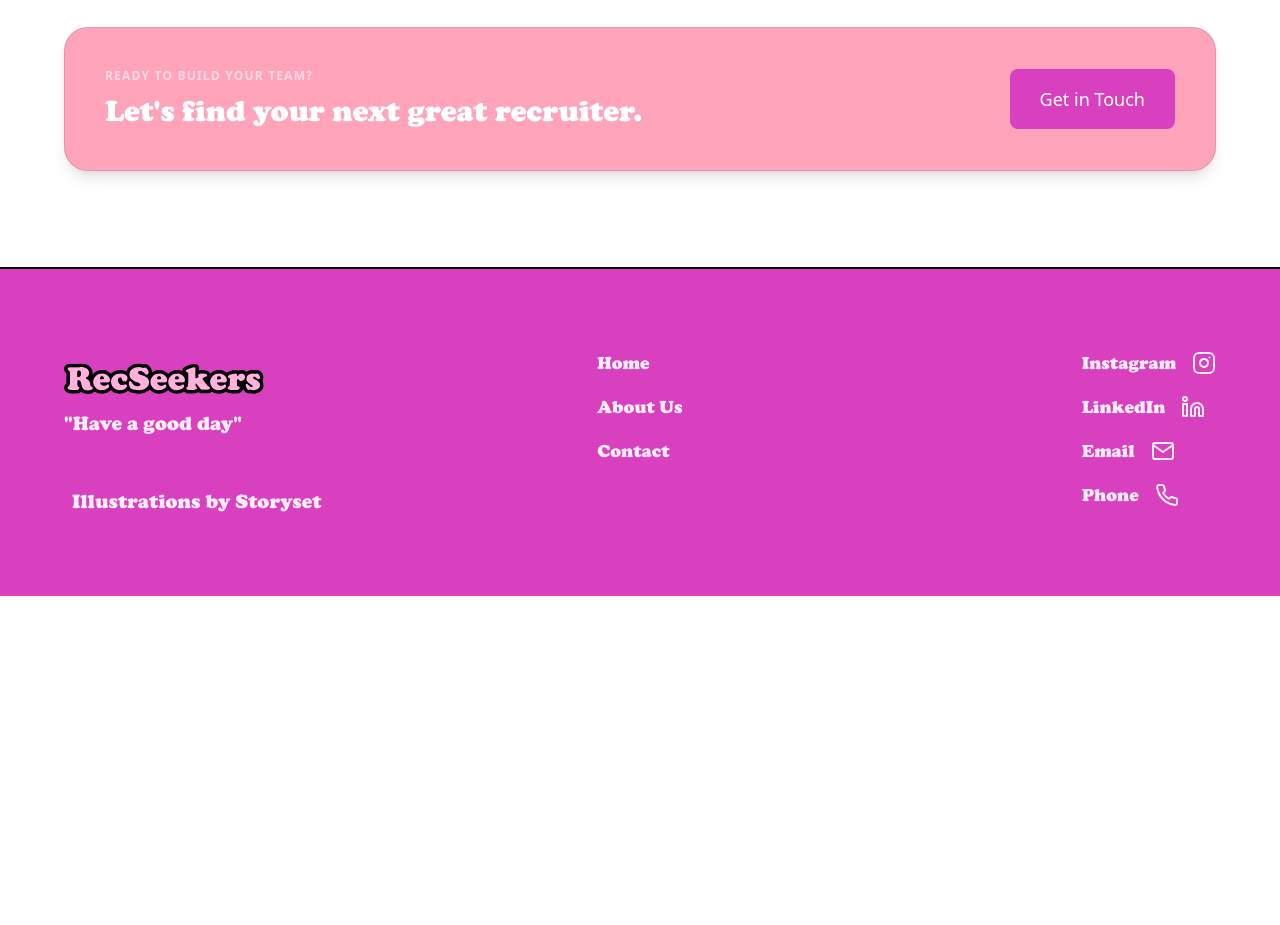
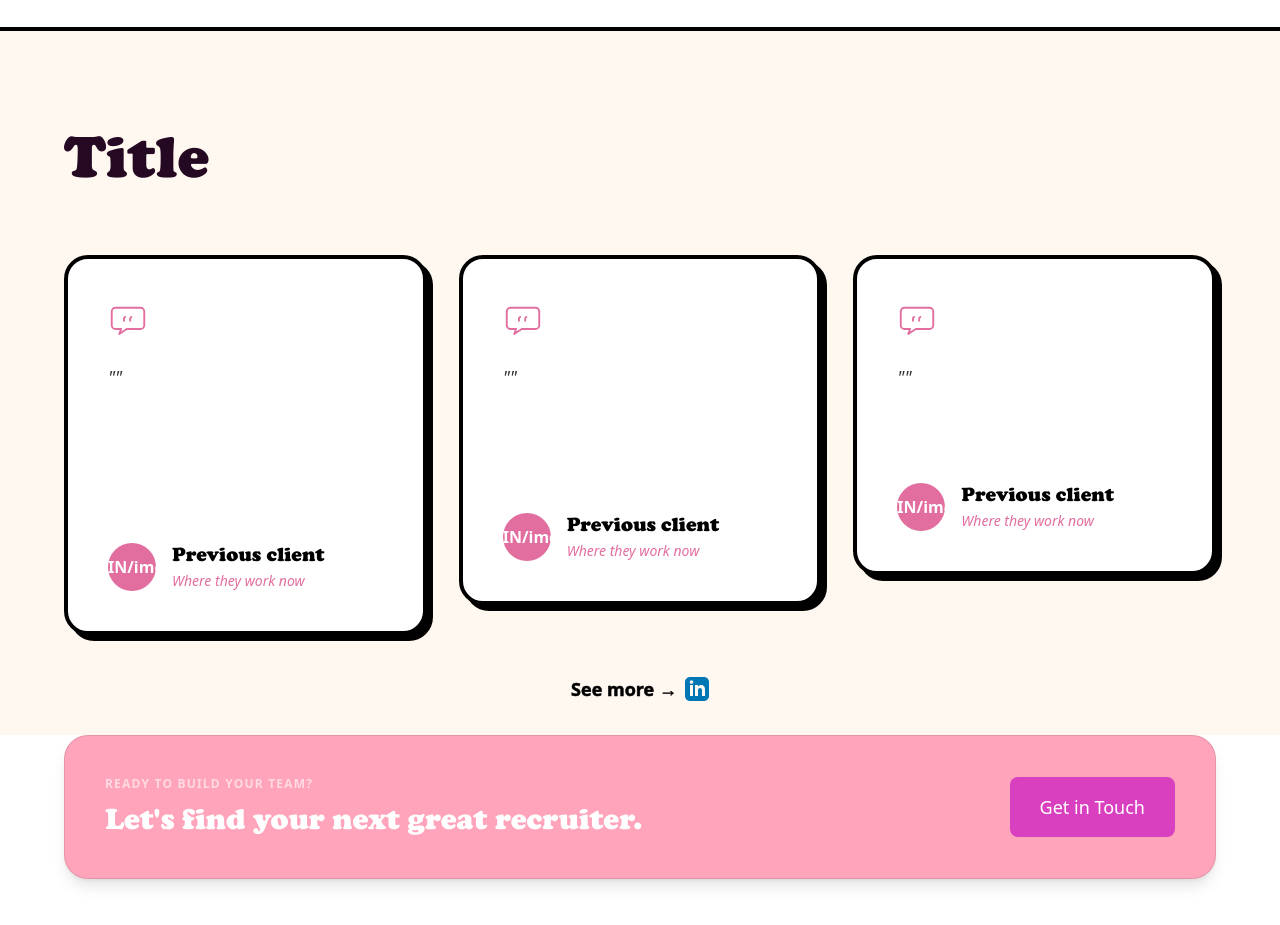
Before and after one commit to CD-Chief/RecSeekers-Website, a Next.js app in the folder frontend/: page /employers in a window 1280 px wide. Shown: the part 1460-2385 px from the top of the page. Before the commit the page ends 2056 px from the top, so only its background shows below. Built offline with nearby package versions, Linux system fonts and the light colour scheme.

Commit message:
feat: add enhanced testimonial cards

```diff
--- a/frontend/app/employers/page.tsx
+++ b/frontend/app/employers/page.tsx
@@ -3,6 +3,7 @@ import localFont from "next/font/local";
 import { Button } from "@/components/ui/Button";
 import { FeatureCards } from "@/components/employers/FeatureCards";
 import { BottomCTA } from "@/components/employers/BottomCTA";
+import { TestimonialsSection } from "@/components/employers/TestimonialsSection";
 
 const cooper = localFont({
   src: "../fonts/cooper-black-cdnfonts/coopbl.ttf",
@@ -103,6 +104,9 @@ export default function EmployersPage() {
           </div>
         </div>
       </section>
+      <TestimonialsSection cooperClassName={cooper.className} />
+
+       {/* ── BOTTOM CTA ── */}
       <BottomCTA />
     </main>
   );
--- /dev/null
+++ b/frontend/components/employers/TestimonialsSection.tsx
@@ -0,0 +1,204 @@
+"use client";
+
+import { motion } from "framer-motion";
+import { DoodleFloat } from "@/components/ui/DoodleFloat";
+
+const LinkedinIcon = () => (
+  <svg
+    xmlns="http://www.w3.org/2000/svg"
+    width="24" height="24"
+    color="#0077b5"
+    viewBox="0 0 24 24"
+    fill="currentColor"
+    className="w-6 h-6"
+  >
+    <path d="M19 0h-14c-2.761 0-5 2.239-5 5v14c0 2.761 2.239 5 5 5h14c2.762 0 5-2.239 5-5v-14c0-2.761-2.238-5-5-5zm-11 19h-3v-11h3v11zm-1.5-12.268c-.966 0-1.75-.79-1.75-1.764s.784-1.764 1.75-1.764 1.75.79 1.75 1.764-.783 1.764-1.75 1.764zm13.5 12.268h-3v-5.604c0-3.368-4-3.113-4 0v5.604h-3v-11h3v1.765c1.396-2.586 7-2.777 7 2.476v6.759z"/>
+  </svg>
+);
+
+type TestimonialItem = {
+  quote: string;
+  role: string;
+  agencyType: string;
+  initials: string;
+};
+
+const testimonials: TestimonialItem[] = [
+  {
+    quote:
+      "",
+    role: "Previous client",
+    agencyType: "Where they work now",
+    initials: "IN/img",
+  },
+  {
+    quote:
+      "",
+    role: "Previous client",
+    agencyType: "Where they work now",
+    initials: "IN/img",
+  },
+  {
+    quote:
+      "",
+    role: "Previous client",
+    agencyType: "Where they work now",
+    initials: "IN/img",
+  },
+];
+
+const desktopHeights = ["md:min-h-[380px]", "md:min-h-[350px]", "md:min-h-[320px]"];
+
+function QuoteBubbleIcon() {
+  return (
+    <svg viewBox="0 0 64 64" fill="none" className="h-10 w-10" aria-hidden="true">
+      <path
+        d="M12 14h40a6 6 0 0 1 6 6v22a6 6 0 0 1-6 6H30l-12 8 3-8h-9a6 6 0 0 1-6-6V20a6 6 0 0 1 6-6Z"
+        stroke="#e26d9f"
+        strokeWidth="3"
+        strokeLinecap="round"
+        strokeLinejoin="round"
+      />
+      <path
+        d="M24 32c0-3 1.8-5 4.7-5v3.1c-1.1 0-1.7.6-1.7 1.9v4h-3v-4Zm10 0c0-3 1.8-5 4.7-5v3.1c-1.1 0-1.7.6-1.7 1.9v4h-3v-4Z"
+        fill="#e26d9f"
+      />
+    </svg>
+  );
+}
+
+// Google Rating
+function GoogleRating() {
+  return (
+    <motion.div
+      initial={{ opacity: 0, y: 20 }}
+      whileInView={{ opacity: 1, y: 0 }}
+      viewport={{ once: true, amount: 0.35 }}
+      transition={{ duration: 0.55, delay: 0.1, ease: "easeOut" }}
+      className="flex justify-center md:mb-1"
+    >
+
+
+      <div className="">
+        {/* Google Logo & "Rating" */}
+        <div className="flex items-center gap-2">
+          <span className="text-gray-600 text-xl font-medium font-sans"><a href="">Google Rating</a></span> {/* add google reviews profile here */}
+        </div>
+
+        {/* Stars & Reviews */}
+        <div className="flex items-center gap-2">
+          <span className="font-bold text-gray-800 text-xl">5.0</span>
+          <div className="flex items-center gap-0.5">
+            {[...Array(5)].map((_, i) => (
+              <svg key={i} viewBox="0 0 24 24" fill="#FBBC05" className="w-5 h-5">
+                <path d="M12 17.27L18.18 21l-1.64-7.03L22 9.24l-7.19-.61L12 2 9.19 8.63 2 9.24l5.46 4.73L5.82 21z" />
+              </svg>
+            ))}
+          </div>
+          {/* NUMBER OF REVIEWS <span className="text-gray-400 text-sm font-medium ml-1">202 reviews</span> */}
+        </div>
+      </div>
+    </motion.div>
+  );
+}
+
+interface TestimonialsSectionProps {
+  cooperClassName: string;
+}
+
+export function TestimonialsSection({ cooperClassName }: TestimonialsSectionProps) {
+  return (
+    <section className="relative z-20 bg-[#fff8f1] py-24 pb-8 px-6 md:px-12 border-t-4 border-black overflow-hidden">
+      <DoodleFloat
+        name="speech-bubble"
+        size={84}
+        delay={0.2}
+        className="absolute top-16 right-2 md:right-10 hidden md:block pointer-events-none"
+      />
+      <DoodleFloat
+        name="apple"
+        size={70}
+        delay={0.35}
+        className="absolute bottom-15 left-2 md:left-12 hidden md:block pointer-events-none"
+      />
+
+      <div className="max-w-6xl mx-auto relative z-10">
+        <motion.h2
+          initial={{ opacity: 0, y: 30 }}
+          whileInView={{ opacity: 1, y: 0 }}
+          viewport={{ once: true, amount: 0.35 }}
+          transition={{ duration: 0.55, ease: "easeOut" }}
+          className={`text-5xl md:text-6xl text-center mb-14 md:mb-17 text-left text-primary-dark ${cooperClassName}`}
+        >
+          Title
+        </motion.h2>
+
+
+
+        <div className="grid grid-cols-1 md:grid-cols-3 mb-10 gap-8 items-start">
+          {testimonials.map((item, index) => {
+            const reverseIndex = testimonials.length - 1 - index;
+            const delay = reverseIndex * 0.2;
+
+            return (
+              <motion.article
+                key={item.role}
+                initial={{ opacity: 0, x: 50 }}
+                whileInView={{ opacity: 1, x: 0 }}
+                viewport={{ once: true, amount: 0.3 }}
+                transition={{ duration: 0.55, delay, ease: "easeOut" }}
+                className={`bg-white rounded-3xl border-4 border-black p-10 shadow-[6px_6px_0px_0px_#000] min-h-85 ${desktopHeights[index]} flex flex-col justify-between`}
+              >
+                <div>
+                  <motion.div
+                    initial={{ opacity: 0, scale: 0.7 }}
+                    whileInView={{ opacity: 1, scale: 1 }}
+                    viewport={{ once: true, amount: 0.5 }}
+                    transition={{ duration: 0.35, delay: delay + 0.1, ease: "easeOut" }}
+                    className="mb-6"
+                  >
+                    <QuoteBubbleIcon />
+                  </motion.div>
+
+                  <blockquote className="text-lg text-black/80 leading-relaxed italic max-w-[32ch]">
+                    "{item.quote}"
+                  </blockquote>
+                </div>
+
+                <motion.div
+                  initial={{ opacity: 0, y: 16 }}
+                  whileInView={{ opacity: 1, y: 0 }}
+                  viewport={{ once: true, amount: 0.5 }}
+                  transition={{ duration: 0.4, delay: delay + 0.25, ease: "easeOut" }}
+                  className="mt-8"
+                >
+                  <div className="flex items-center gap-4">
+                    <div className="h-12 w-12 rounded-full bg-[#e26d9f] text-white text-base font-bold grid place-items-center">
+                      {item.initials}
+                    </div>
+
+                    <div>
+                      <h3 className={`text-xl text-black leading-tight ${cooperClassName}`}>
+                        {item.role}
+                      </h3>
+                      <p className="text-sm text-[#e26d9f] italic mt-1">{item.agencyType}</p>
+                    </div>
+                  </div>
+                </motion.div>
+              </motion.article>
+
+            );
+          })}
+        </div>
+        {/* <GoogleRating /> */}
+      </div>
+
+        <span className="hidden md:flex items-center justify-center gap-2 text-black font-bold text-lg [-webkit-text-stroke:0.5px_black]">
+            <a href="https://www.linkedin.com/in/sam-lawless/#recommendations" target="_blank" rel="noopener noreferrer">
+              See more &rarr;
+            </a>
+            <LinkedinIcon />
+        </span>
+    </section>
+  );
+}
```
